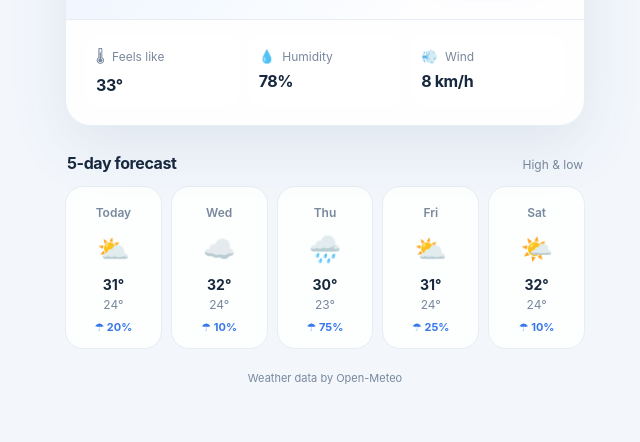
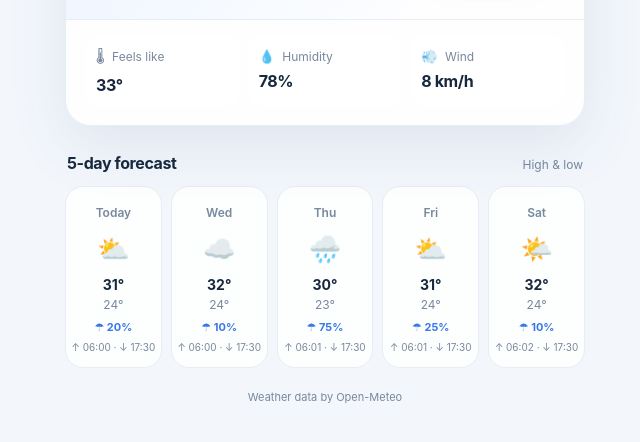
Before and after one commit to chrisjaphethloveria71-droid/weather-app-on23, a plain HTML site: page index.html in a window 1280 px wide. Shown: the part 480-922 px from the top of the page, without its empty margins (315-955 px from the left). Drawn offline with Linux system fonts and the light colour scheme; no server answers.

Commit message:
Show sunrise and sunset times
Co-authored-by: Copilot App <223556219+Copilot@users.noreply.github.com>

```diff
--- a/index.html
+++ b/index.html
@@ -220,6 +220,7 @@
     .day-high { font-size: 14px; font-weight: 700; }
     .day-low { margin-top: 4px; color: var(--muted); font-size: 12px; }
     .day-rain { margin-top: 8px; color: var(--blue); font-size: 11px; font-weight: 650; }
+    .day-sun { margin-top: 7px; color: var(--muted); font-size: 10px; white-space: nowrap; }
     .footer { margin-top: 22px; color: var(--muted); font-size: 11px; text-align: center; }
     .sr-only { position: absolute; width: 1px; height: 1px; overflow: hidden; clip: rect(0, 0, 0, 0); white-space: nowrap; clip-path: inset(50%); }
 
@@ -305,7 +306,9 @@
         weather_code: [2, 3, 61, 2, 1],
         temperature_2m_max: [31, 32, 30, 31, 32],
         temperature_2m_min: [24, 24, 23, 24, 24],
-        precipitation_probability_max: [20, 10, 75, 25, 10]
+        precipitation_probability_max: [20, 10, 75, 25, 10],
+        sunrise: ["06:00", "06:00", "06:01", "06:01", "06:02"],
+        sunset: ["17:30", "17:30", "17:30", "17:30", "17:30"]
       }
     };
 
@@ -381,8 +384,10 @@
         const dateObj = new Date(`${date}T12:00:00`);
         const day = index === 0 ? "Today" : new Intl.DateTimeFormat(undefined, { weekday: "short", timeZone: "UTC" }).format(dateObj);
         const rainChance = daily.precipitation_probability_max[index];
-        card.setAttribute("aria-label", `${day}: ${dayCondition}, high ${formatTemperature(daily.temperature_2m_max[index])} degrees, low ${formatTemperature(daily.temperature_2m_min[index])} degrees, ${rainChance ?? "unknown"} percent chance of precipitation`);
-        card.innerHTML = `<span class="day-name">${day}</span><span class="day-icon" aria-hidden="true">${dayIcon}</span><div class="day-high">${formatTemperature(daily.temperature_2m_max[index])}°</div><div class="day-low">${formatTemperature(daily.temperature_2m_min[index])}°</div><div class="day-rain">☂ ${rainChance ?? "—"}%</div>`;
+        const sunrise = daily.sunrise[index]?.slice(-5) || "--:--";
+        const sunset = daily.sunset[index]?.slice(-5) || "--:--";
+        card.setAttribute("aria-label", `${day}: ${dayCondition}, high ${formatTemperature(daily.temperature_2m_max[index])} degrees, low ${formatTemperature(daily.temperature_2m_min[index])} degrees, ${rainChance ?? "unknown"} percent chance of precipitation, sunrise ${sunrise}, sunset ${sunset}`);
+        card.innerHTML = `<span class="day-name">${day}</span><span class="day-icon" aria-hidden="true">${dayIcon}</span><div class="day-high">${formatTemperature(daily.temperature_2m_max[index])}°</div><div class="day-low">${formatTemperature(daily.temperature_2m_min[index])}°</div><div class="day-rain">☂ ${rainChance ?? "—"}%</div><div class="day-sun">↑ ${sunrise} · ↓ ${sunset}</div>`;
         forecast.append(card);
       });
     }
@@ -409,7 +414,7 @@
           latitude: location.latitude,
           longitude: location.longitude,
           current: "temperature_2m,relative_humidity_2m,apparent_temperature,weather_code,wind_speed_10m",
-          daily: "weather_code,temperature_2m_max,temperature_2m_min,precipitation_probability_max",
+          daily: "weather_code,temperature_2m_max,temperature_2m_min,precipitation_probability_max,sunrise,sunset",
           timezone: location.timezone || "auto",
           forecast_days: "5"
         });
```
